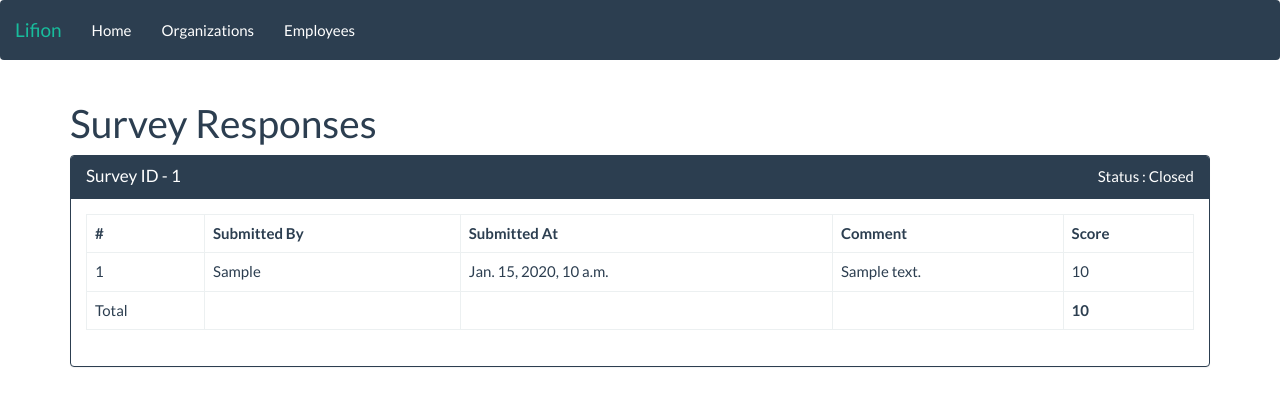
After one commit to doodla/lifion-test, a Django app: template lifion/templates/lifion/survey/response.html in a window 1280 px wide. The commit adds this page. Shown: the top 406 px of the page. Run offline with Django 3.2, Linux system fonts and the light colour scheme; the template is opened without the code that fills it: most values are stand-ins (such as "Sample title", 1, 10 or a date in 2020); parts of the project's set-up code (start-up, migrations or seed data) failed here and were passed over; some libraries are stand-ins or nearby versions.

Commit message:
Single Survey Response Done
Questionbank
All Survey Results Page
Filtering left

```diff
--- a/app/app_urls.py
+++ b/app/app_urls.py
@@ -29,6 +29,7 @@ urlpatterns = [
     url(r'^survey/create[/]$', views.create_survey, name='create_survey'),
     url(r'^survey/delete/(?P<survey_id>[0-9]+)$', views.delete_survey, name='delete_survey'),
     url(r'^survey/take/(?P<survey_id>[0-9]+)[/]$', views.take_survey, name='take_survey'),
+    url(r'^survey/response/(?P<survey_id>[0-9]+)[/]$', views.survey_response, name='survey_responses'),
     url(r'^survey/close[/]$', views.close_survey, name='close_survey'),
     url(r'^questions/create[/]$', views.create_question, name='create_question'),
 ]
--- /dev/null
+++ b/lifion/templates/lifion/survey/response.html
@@ -0,0 +1,72 @@
+{% extends 'lifion/base.html' %}
+{% load static %}
+{% load lifion_extras %}
+
+{% block css %}
+    <style>
+
+    </style>
+{% endblock %}
+
+
+{% block body %}
+    <div class="container">
+
+        <div class="row">
+            <div class="col-xs-12">
+                <h1>Survey Responses</h1>
+            </div>
+
+
+            <div class="col-xs-12">
+                <div class="panel panel-primary">
+                    <div class="panel-heading">
+                        <h3 class="panel-title" style="display: inline-block">Survey ID - {{ survey.id }}</h3>
+                        <div class="pull-right" style="display: inline-block;">
+                            Status : {% if survey.is_open %}Open{% else %}Closed{% endif %}
+                        </div>
+                    </div>
+                    <div class="panel-body">
+                        <table class="table table-bordered table-hover table-responsive">
+                            <thead>
+                            <tr>
+                                <th>#</th>
+                                <th>Submitted By</th>
+                                <th>Submitted At</th>
+                                <th>Comment</th>
+                                <th>Score</th>
+                            </tr>
+                            </thead>
+                            <tbody>
+                            {% for response in survey.submissions.all %}
+                                <tr>
+                                    <td>{{ forloop.counter }}</td>
+                                    <td>{{ response.by }}</td>
+                                    <td>{{ response.created_at }}</td>
+                                    <td>{{ response.comment }}</td>
+                                    <td>{{ response.score }}</td>
+                                </tr>
+                            {% endfor %}
+                            </tbody>
+                        <tfoot>
+                        <tr>
+                            <td>Total</td>
+                            <td></td>
+                            <td></td>
+                            <td></td>
+                            <td><strong>{{ total }}</strong></td>
+                        </tr>
+                        </tfoot>
+                        </table>
+                    </div>
+                </div>
+            </div>
+        </div>
+
+    </div>
+{% endblock %}
+
+{% block js %}
+    <script>
+    </script>
+{% endblock %}
--- a/lifion/templates/lifion/survey/view.html
+++ b/lifion/templates/lifion/survey/view.html
@@ -53,7 +53,7 @@
                                                                                                                              aria-hidden="true"></span></a>
                                     </td>
                                     <td>
-                                        <a href="#" class="btn btn-info"><span class="glyphicon glyphicon-envelope" aria-hidden="true"></span></a>
+                                        <a href="{% url 'survey_responses' survey_id=survey.id %}" class="btn btn-info"><span class="glyphicon glyphicon-envelope" aria-hidden="true"></span></a>
                                     </td>
                                 </tr>
                             {% endfor %}
```
Also changed, not shown: lifion/views.py (+25 -0 lines).
